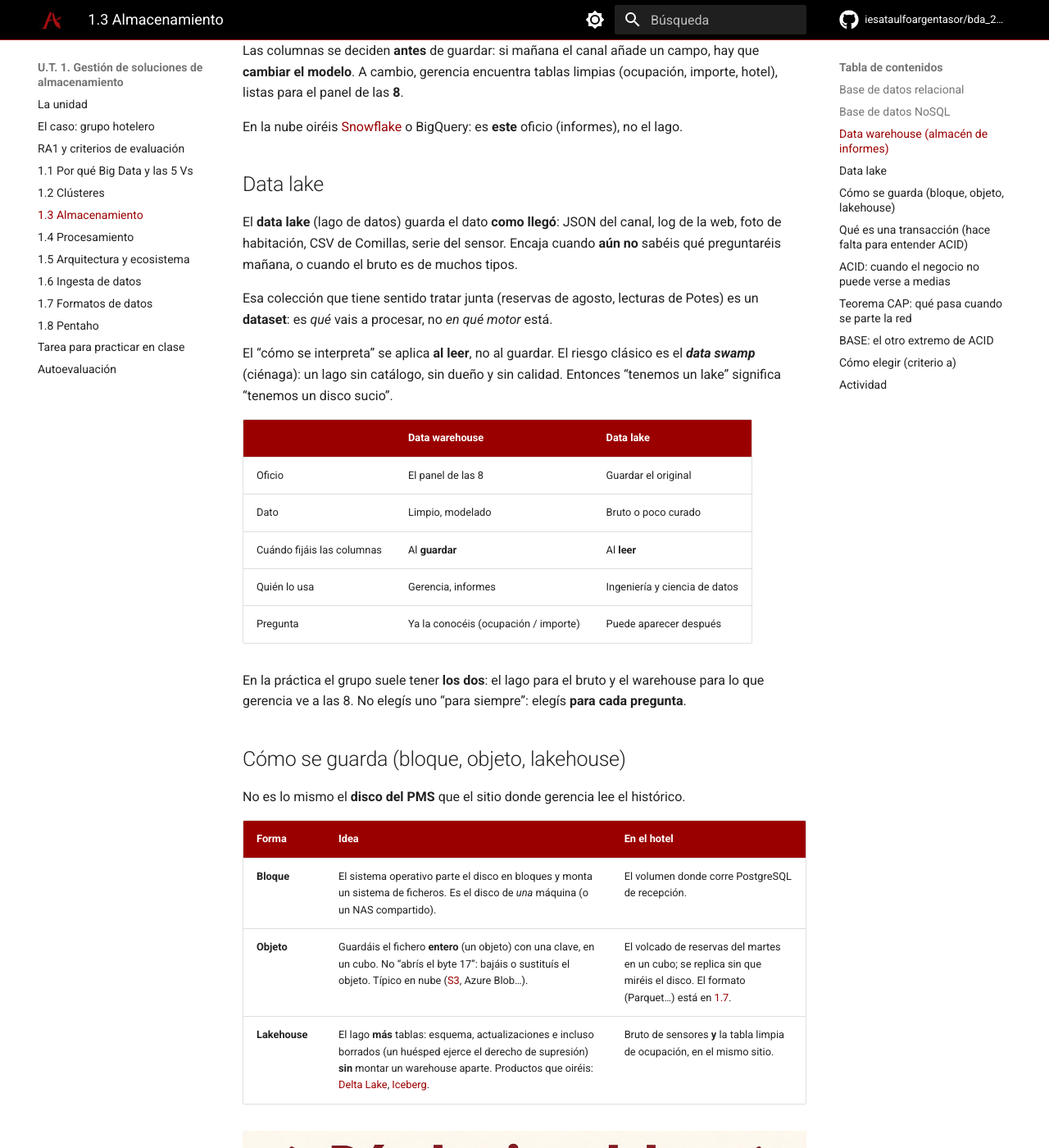
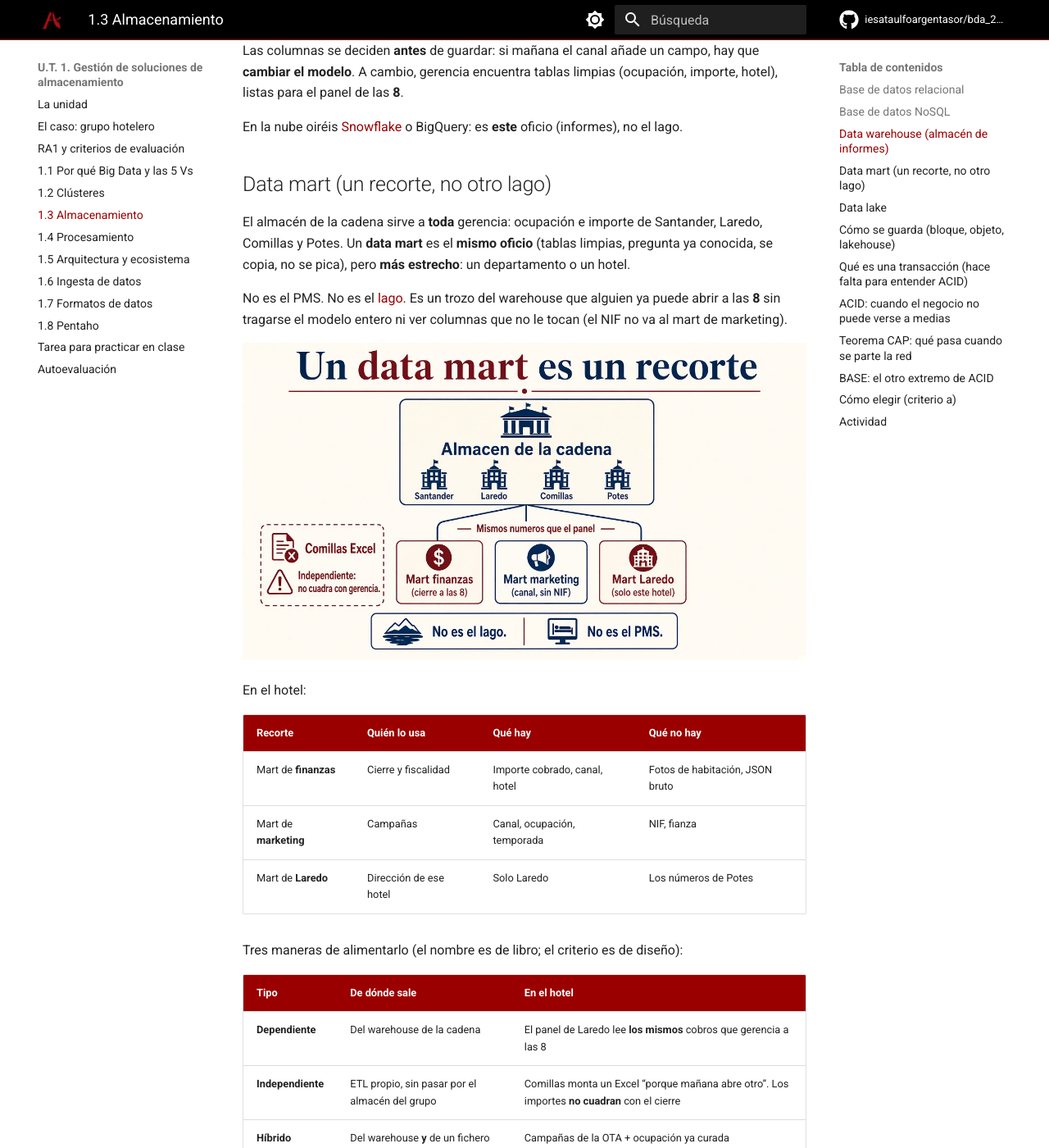
Before and after one commit to iesataulfoargentasor/bda_2026_2027, an MkDocs documentation site: the page built from docs/ut1/almacenamiento.md, in a window 1280 px wide and 1400 px high, scrolled down 2541 px. Shown: the whole window at 82% size. Built offline with MkDocs 1.6.1 and Material for MkDocs 9.7.7, drawn with Linux system fonts in a browser that asks for light colours; comment, search, counter and statistics services are not loaded; some of the changed text lies outside the part shown.

Commit message:
Añadir el data mart al 1.3: recorte del almacén, no un segundo lago.
Co-authored-by: Cursor <cursoragent@cursor.com>

````diff
--- a/docs/ut1/almacenamiento.md
+++ b/docs/ut1/almacenamiento.md
@@ -18,7 +18,7 @@ En el [grupo hotelero](caso-hotel.md) eso ya está partido en dos relojes:
 JSON del canal, sensores y fotos de habitación **no** caben en las tablas del PMS. El histórico de los cuatro hoteles **tampoco** es el disco de Laredo.
 
 !!! info "Cómo se lee esta página"
-    Primero **dónde** guardáis (PMS, lago, almacén de informes). Luego **cómo** (bloque, cubo, *lakehouse*). Al final **qué pasa si se cae o se parte la red** (transacción, ACID, CAP, BASE). Los relojes: 23:00 / job / panel de las 8.
+    Primero **dónde** guardáis (PMS, lago, almacén de informes, *data mart*). Luego **cómo** (bloque, cubo, *lakehouse*). Al final **qué pasa si se cae o se parte la red** (transacción, ACID, CAP, BASE). Los relojes: 23:00 / job / panel de las 8.
 
 ```mermaid
 flowchart LR
@@ -85,6 +85,32 @@ Las columnas se deciden **antes** de guardar: si mañana el canal añade un camp
 
 En la nube oiréis [Snowflake](https://www.snowflake.com/) o BigQuery: es **este** oficio (informes), no el lago.
 
+## Data mart (un recorte, no otro lago)
+
+El almacén de la cadena sirve a **toda** gerencia: ocupación e importe de Santander, Laredo, Comillas y Potes. Un **data mart** es el **mismo oficio** (tablas limpias, pregunta ya conocida, se copia, no se pica), pero **más estrecho**: un departamento o un hotel.
+
+No es el PMS. No es el [lago](#data-lake). Es un trozo del warehouse que alguien ya puede abrir a las **8** sin tragarse el modelo entero ni ver columnas que no le tocan (el NIF no va al mart de marketing).
+
+![El almacén de la cadena alimenta tres marts; un Excel suelto en Comillas no cuadra con gerencia](../assets/ut1/data-mart-hotel.png)
+
+En el hotel:
+
+| Recorte | Quién lo usa | Qué hay | Qué **no** hay |
+| --- | --- | --- | --- |
+| Mart de **finanzas** | Cierre y fiscalidad | Importe cobrado, canal, hotel | Fotos de habitación, JSON bruto |
+| Mart de **marketing** | Campañas | Canal, ocupación, temporada | NIF, fianza |
+| Mart de **Laredo** | Dirección de ese hotel | Solo Laredo | Los números de Potes |
+
+Tres maneras de alimentarlo (el nombre es de libro; el criterio es de diseño):
+
+| Tipo | De dónde sale | En el hotel |
+| --- | --- | --- |
+| **Dependiente** | Del warehouse de la cadena | El panel de Laredo lee **los mismos** cobros que gerencia a las 8 |
+| **Independiente** | ETL propio, sin pasar por el almacén del grupo | Comillas monta un Excel “porque mañana abre otro”. Los importes **no cuadran** con el cierre |
+| **Híbrido** | Del warehouse **y** de un fichero extra | Campañas de la OTA + ocupación ya curada |
+
+El independiente parece más rápido el día 1. El martes, finanzas y Laredo discuten **dos** ocupaciones. Por eso el recorte **dependiente** es el diseño sano: un origen de verdad, varias vistas.
+
 ## Data lake
 
 El **data lake** (lago de datos) guarda el dato **como llegó**: JSON del canal, log de la web, foto de habitación, CSV de Comillas, serie del sensor. Encaja cuando **aún no** sabéis qué preguntaréis mañana, o cuando el bruto es de muchos tipos.
@@ -101,7 +127,7 @@ El “cómo se interpreta” se aplica **al leer**, no al guardar. El riesgo cl
 | Quién lo usa | Gerencia, informes | Ingeniería y ciencia de datos |
 | Pregunta | Ya la conocéis (ocupación / importe) | Puede aparecer después |
 
-En la práctica el grupo suele tener **los dos**: el lago para el bruto y el warehouse para lo que gerencia ve a las 8. No elegís uno “para siempre”: elegís **para cada pregunta**.
+En la práctica el grupo suele tener **los dos**: el lago para el bruto y el warehouse para lo que gerencia ve a las 8. El *data mart* es un **recorte** de ese warehouse, no un tercer sitio para el JSON. No elegís uno “para siempre”: elegís **para cada pregunta**.
 
 ## Cómo se guarda (bloque, objeto, lakehouse)
 
@@ -204,8 +230,9 @@ Recorred las preguntas **en este orden**, con el hotel:
 1. ¿Hay un paquete que no puede verse a medias (cobro, fianza)? → relacional con **ACID** (el PMS).
 2. ¿El volumen o la variedad rompen un solo servidor (cuatro hoteles, JSON, fotos, sensores)? → **clúster** + NoSQL o ficheros repartidos.
 3. ¿La pregunta ya está clara y se repetirá cada mañana a las 8 (ocupación e importe)? → **warehouse**.
-4. ¿Aún no sabéis qué preguntaréis o el bruto es de muchos tipos? → **lake**, y luego curáis hacia el warehouse.
-5. ¿Necesitáis el bruto **y** tablas que se puedan actualizar o borrar (un NIF que hay que retirar)? → **lakehouse**, o lago + warehouse a la vez.
+4. ¿Solo un departamento o un hotel necesita ese recorte (marketing, Laredo) y no toda gerencia? → **data mart**, alimentado del warehouse. No montéis un segundo almacén a escondidas.
+5. ¿Aún no sabéis qué preguntaréis o el bruto es de muchos tipos? → **lake**, y luego curáis hacia el warehouse.
+6. ¿Necesitáis el bruto **y** tablas que se puedan actualizar o borrar (un NIF que hay que retirar)? → **lakehouse**, o lago + warehouse a la vez.
 
 En [1.4](procesamiento.md) veréis otro par de siglas (OLTP y OLAP): no son otro tipo de base, son **dos trabajos distintos** (operar en recepción frente a informar a gerencia).
 
@@ -217,8 +244,9 @@ No puntúa en Moodle. Una línea de por qué.
 
 1. Recepción cobra una estancia (fianza + pasarela). ¿Relacional con ACID, lago en bruto o BASE?
 2. El canal web deja un JSON de reserva con extras distintos en cada fila. ¿Warehouse (columnas al guardar) o lago (columnas al leer)?
-3. Gerencia quiere ocupación e importe **cada lunes**, siempre las mismas columnas. ¿Warehouse o lago?
-4. Se corta la red Santander–Potes. Potes **niega** el saldo antes que enseñar el de hace dos minutos. ¿CP o AP?
+3. Gerencia quiere ocupación e importe **a las 8**, siempre las mismas columnas. ¿Warehouse o lago?
+4. Marketing quiere campañas **sin** NIF, y finanzas no tiene que ver ese recorte. ¿Lago, warehouse entero o data mart?
+5. Se corta la red Santander–Potes. Potes **niega** el saldo antes que enseñar el de hace dos minutos. ¿CP o AP?
 
 !!! tip "Comprobación"
-    ACID (cobro) / lago / warehouse / CP (no servir dato dudoso).
+    ACID (cobro) / lago / warehouse / mart (recorte del almacén) / CP (no servir dato dudoso).
````
Also changed, not shown: docs/ut1/index.md (+1 -1 lines), docs/ut1/por-que-big-data.md (+1 -1 lines), docs/assets/ut1/data-mart-hotel.png (added).
